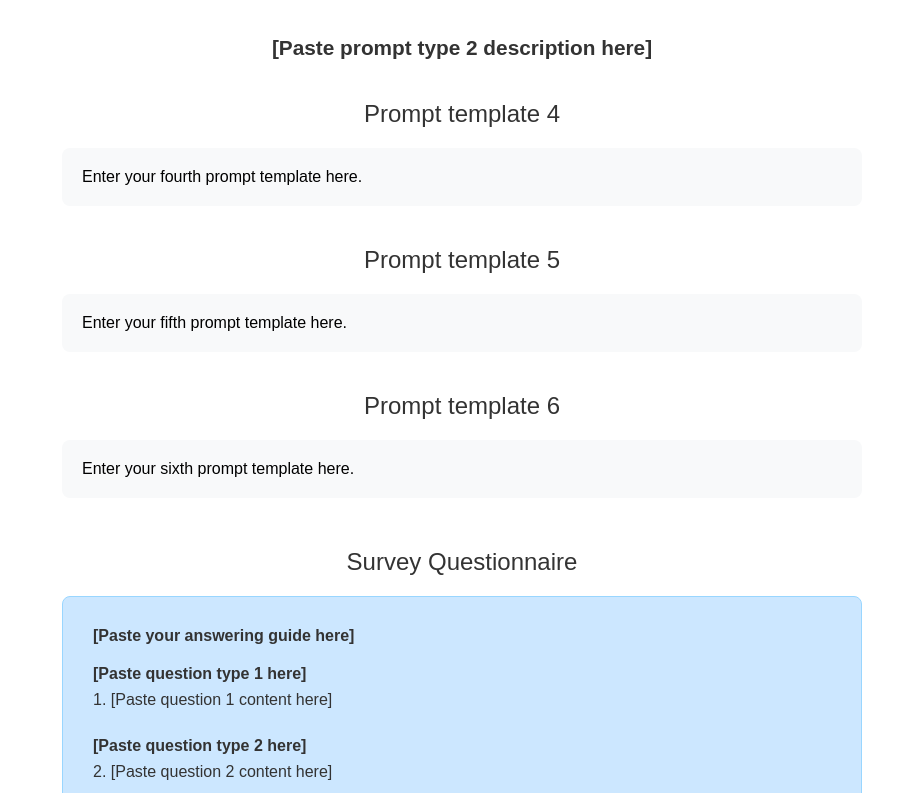
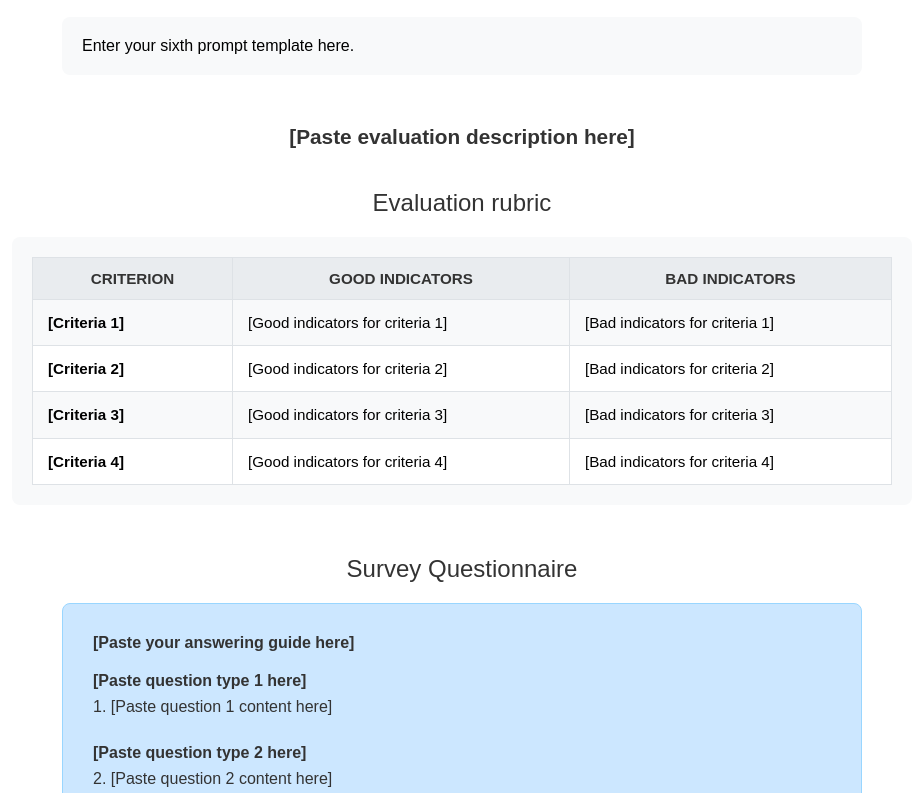
Before and after one commit to ktyper231/rsigagents.github.io, a plain HTML site: page index.html in a window 1280 px wide. Shown: the part 1361-2154 px from the top of the page, without its empty margins (178-1101 px from the left). Drawn offline with Linux system fonts and the light colour scheme.

Commit message:
added eval section

```diff
--- a/index.html
+++ b/index.html
@@ -112,6 +112,59 @@
             margin-right: auto;
         }
 
+        .table-content {
+            background-color: #f8f9fa;
+            padding: 20px;
+            border-radius: 8px;
+            margin-top: 10px;
+            max-width: 900px;
+            margin-left: auto;
+            margin-right: auto;
+            overflow-x: auto;
+        }
+
+        .evaluation-table {
+            width: 100%;
+            border-collapse: collapse;
+            margin: 0;
+            font-size: 0.95em;
+        }
+
+        .evaluation-table th {
+            background-color: #e9ecef;
+            color: #333;
+            font-weight: bold;
+            padding: 12px 15px;
+            text-align: center;
+            border: 1px solid #dee2e6;
+            vertical-align: middle;
+        }
+
+        .evaluation-table td {
+            padding: 12px 15px;
+            border: 1px solid #dee2e6;
+            vertical-align: top;
+            line-height: 1.4;
+        }
+
+        .evaluation-table tr:nth-child(even) {
+            background-color: #ffffff;
+        }
+
+        .evaluation-table tr:nth-child(odd) {
+            background-color: #f8f9fa;
+        }
+
+        .criteria-column {
+            width: 200px;
+            font-weight: 600;
+            text-align: left;
+        }
+
+        .indicators-column {
+            text-align: left;
+        }
+
         .survey-section {
             margin: 50px 0;
             text-align: center;
@@ -172,6 +225,15 @@
                 font-size: 1.2em;
                 margin: 40px 0 25px 0;
             }
+
+            .evaluation-table {
+                font-size: 0.85em;
+            }
+
+            .evaluation-table th,
+            .evaluation-table td {
+                padding: 8px 6px;
+            }
         }
     </style>
 </head>
@@ -186,7 +248,7 @@
 
         <!-- Picture Section -->
         <div class="section picture-section">
-            <img src="images/image_placeholder.jpg" alt="Project Image">
+            <img src="images/your-image.jpg" alt="Project Image">
             <div class="picture-caption">[Paste your picture caption here]</div>
         </div>
 
@@ -252,6 +314,47 @@
             </div>
         </div>
 
+        <!-- Evaluation Description -->
+        <div class="prompt-type-description">[Paste evaluation description here]</div>
+
+        <!-- Evaluation Rubric Section -->
+        <div class="section">
+            <h2 class="section-title">Evaluation rubric</h2>
+            <div class="table-content">
+                <table class="evaluation-table">
+                    <thead>
+                        <tr>
+                            <th class="criteria-column">CRITERION</th>
+                            <th class="indicators-column">GOOD INDICATORS</th>
+                            <th class="indicators-column">BAD INDICATORS</th>
+                        </tr>
+                    </thead>
+                    <tbody>
+                        <tr>
+                            <td class="criteria-column">[Criteria 1]</td>
+                            <td class="indicators-column">[Good indicators for criteria 1]</td>
+                            <td class="indicators-column">[Bad indicators for criteria 1]</td>
+                        </tr>
+                        <tr>
+                            <td class="criteria-column">[Criteria 2]</td>
+                            <td class="indicators-column">[Good indicators for criteria 2]</td>
+                            <td class="indicators-column">[Bad indicators for criteria 2]</td>
+                        </tr>
+                        <tr>
+                            <td class="criteria-column">[Criteria 3]</td>
+                            <td class="indicators-column">[Good indicators for criteria 3]</td>
+                            <td class="indicators-column">[Bad indicators for criteria 3]</td>
+                        </tr>
+                        <tr>
+                            <td class="criteria-column">[Criteria 4]</td>
+                            <td class="indicators-column">[Good indicators for criteria 4]</td>
+                            <td class="indicators-column">[Bad indicators for criteria 4]</td>
+                        </tr>
+                    </tbody>
+                </table>
+            </div>
+        </div>
+
         <!-- Survey Section -->
         <div class="survey-section">
             <h2 class="section-title">Survey Questionnaire</h2>
```
